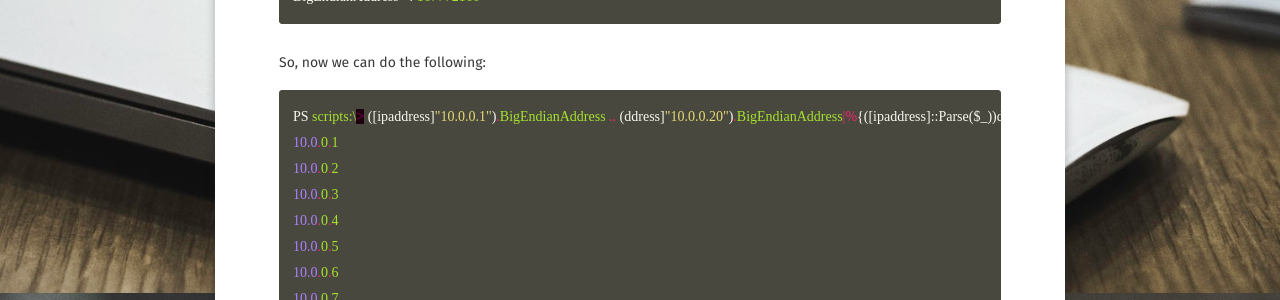
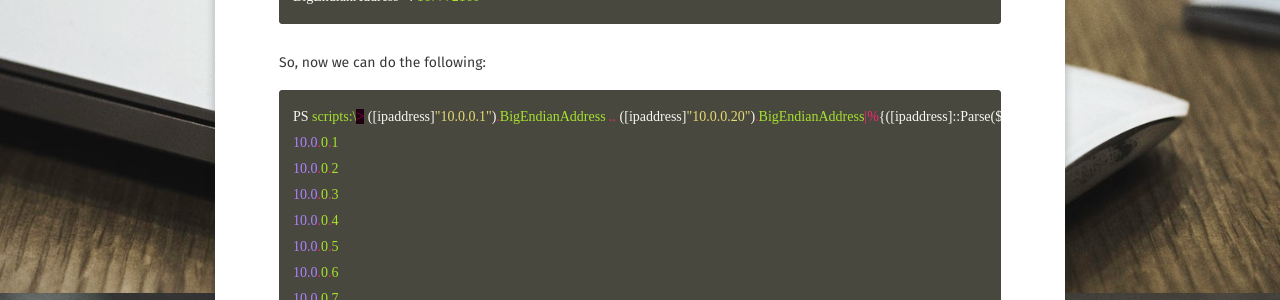
Before and after one commit to ChaosEngineering/ChaosEngineering.github.io, a Jekyll site: the page built from _posts/2017/2017-10-28-IP-Addresses.md, in a window 1280 px wide and 900 px high, scrolled down 2256 px. Shown: the part 151-451 px from the top of the window. Built offline with Jekyll 4.4.1, drawn with Linux system fonts in a browser that asks for light colours; some web fonts are replaced; comment, search, counter and statistics services are not loaded.

Commit message:
found some misspellings

````diff
--- a/_posts/2017/2017-10-28-IP-Addresses.md
+++ b/_posts/2017/2017-10-28-IP-Addresses.md
@@ -75,7 +75,7 @@
 So, now we can do the following:
 
 ```powershell
-PS scripts:\> ([ipaddress]"10.0.0.1").BigEndianAddress .. (ddress]"10.0.0.20").BigEndianAddress|%{([ipaddress]::Parse($_))ddressToString}
+PS scripts:\> ([ipaddress]"10.0.0.1").BigEndianAddress .. ([ipaddress]"10.0.0.20").BigEndianAddress|%{([ipaddress]::Parse($_)).IPAddressToString}
 10.0.0.1
 10.0.0.2
 10.0.0.3
````
